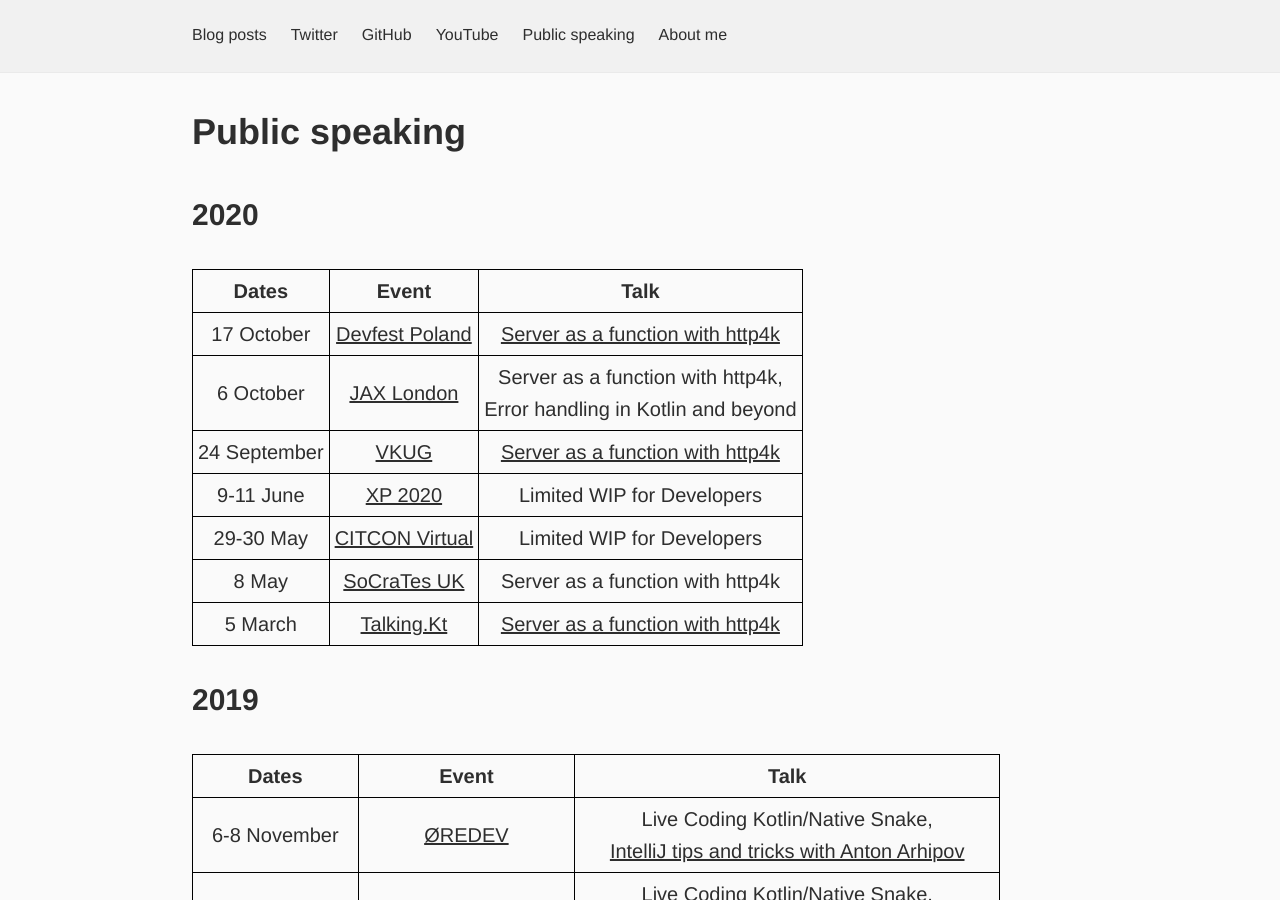
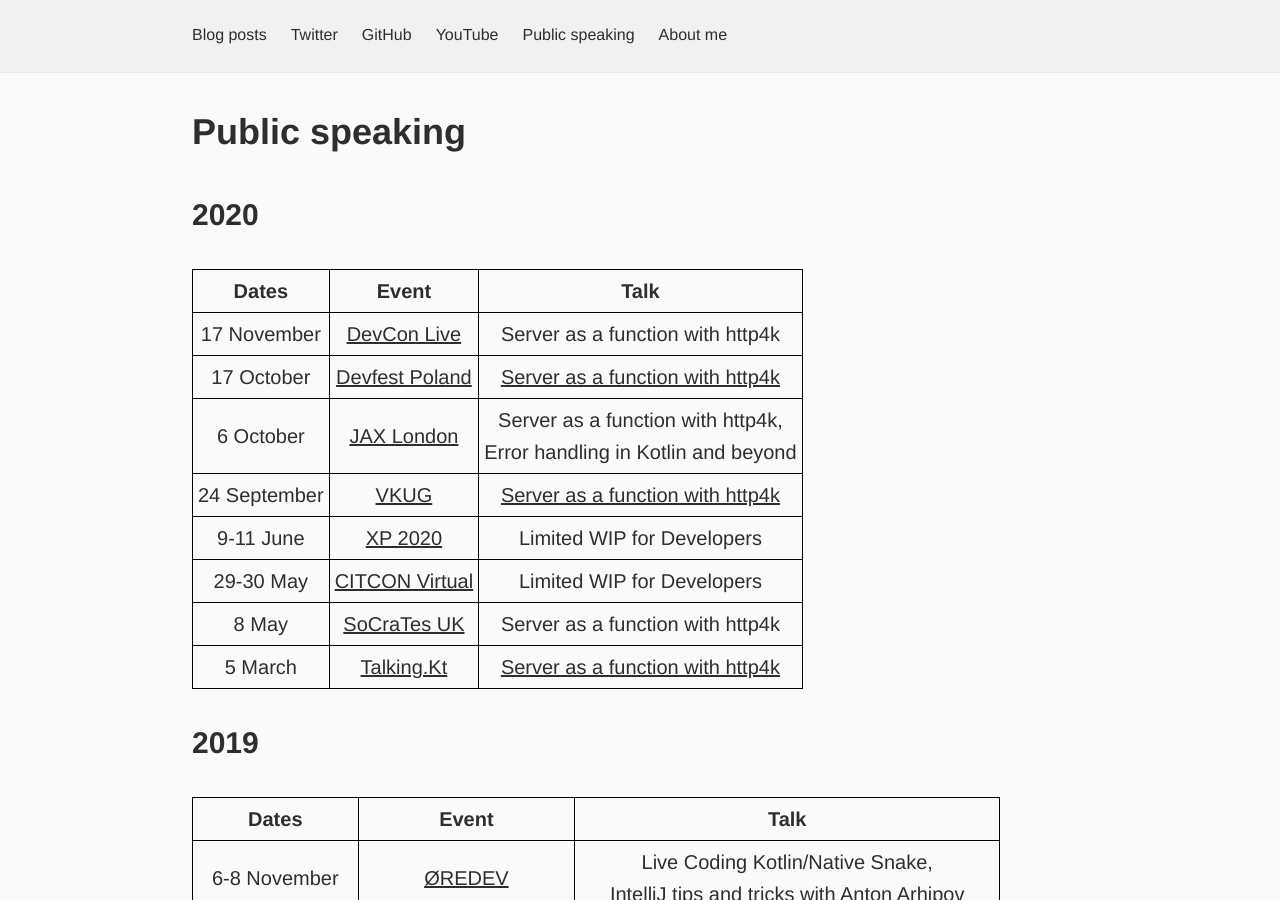
Before and after one commit to dkandalov/dkandalov.github.io, a Jekyll site: the page built from public-speaking.md, in a window 1280 px wide and 900 px high. Built offline with Jekyll 4.4.1, drawn with Linux system fonts in a browser that asks for light colours.

Commit message:
updated public-speaking.md

```diff
--- a/public-speaking.md
+++ b/public-speaking.md
@@ -8,6 +8,7 @@ permalink: public-speaking
 
 | Dates | Event | Talk |
 | --- | --- | --- |
+| 17 November     | [DevCon Live](https://www.dev-con.ro/agenda/3-web-mobile-week) | Server as a function with http4k |
 | 17 October      | [Devfest Poland](https://gdg.community.dev/events/details/google-gdg-warszawa-presents-devfest-poland-2020-with-gdg) | [Server as a function with http4k](https://www.youtube.com/watch?v=x325JPp1aSo&t=6345s) |
 | 6 October       | [JAX London](https://jaxlondon.com) | Server as a function with http4k,<br/>Error handling in Kotlin and beyond |
 | 24 September    | [VKUG](https://www.meetup.com/Virtual-Kotlin-User-Group/events/269998087) | [Server as a function with http4k](https://www.youtube.com/watch?v=GVU5VWGTJgc) |
```
